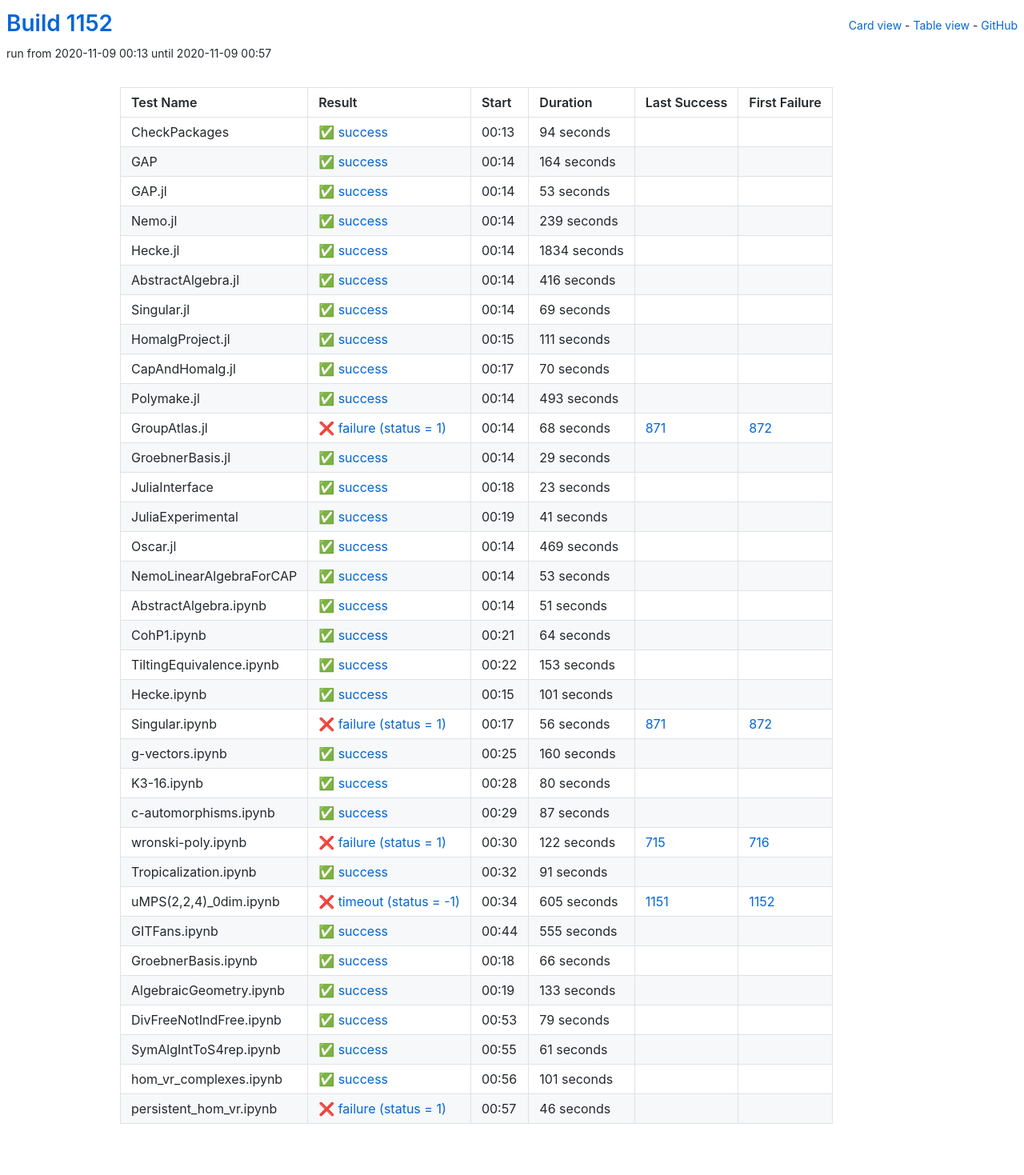
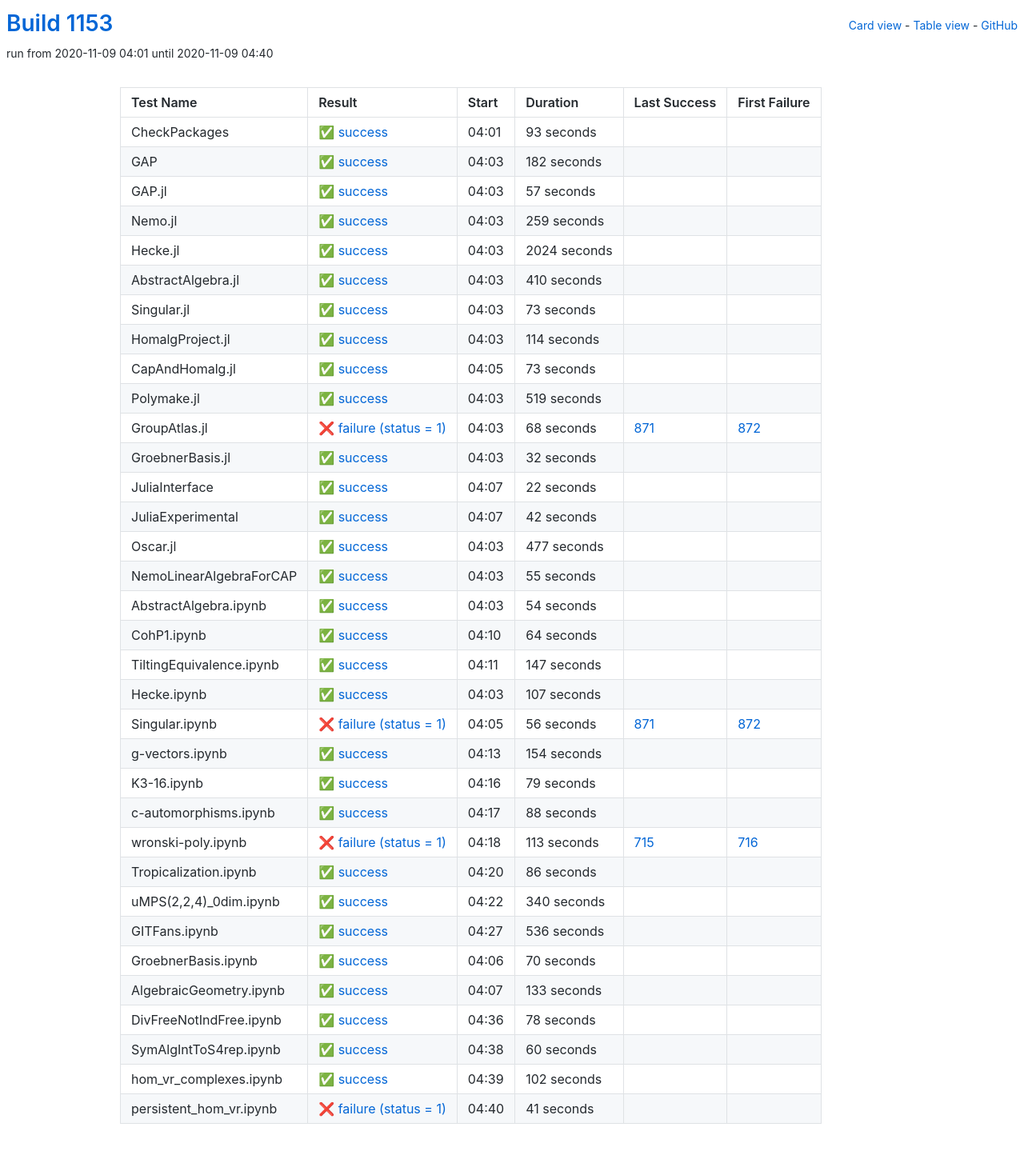
Before and after one commit to oscar-system/oscar-ci-status-stable, a Jekyll site: the page built from table.html, in a window 1280 px wide. Shown: the whole page at 80% size. Built offline with Jekyll 4.4.1, drawn with Linux system fonts in a browser that asks for light colours.

Commit message:
Build #1153

```diff
--- a/_data/ci.yml
+++ b/_data/ci.yml
@@ -1,6 +1,6 @@
 ---
-build: 1152
-build_url: https://oscarci.mathematik.uni-kl.de/job/oscar-stable/1152/
+build: 1153
+build_url: https://oscarci.mathematik.uni-kl.de/job/oscar-stable/1153/
 job: oscar-stable
 organization: oscar-system
 repo: oscar-ci-status-stable
@@ -8,128 +8,128 @@ repourl: https://github.com/oscar-system/oscar-ci-status-stable
 tests:
 - name: CheckPackages
   id: checkpackages
-  log: https://oscarci.mathematik.uni-kl.de/job/oscar-stable/1152/artifact/logs/build-1152/CheckPackages.log
-  start: 2020-11-09 00:13
+  log: https://oscarci.mathematik.uni-kl.de/job/oscar-stable/1153/artifact/logs/build-1153/CheckPackages.log
+  start: 2020-11-09 04:01
   success: true
   exitcode: 0
   status: success
-  duration: 94
+  duration: 93
   last_success: false
   last_success_url:
   first_failure: false
   first_failure_url:
 - name: GAP
   id: gap
-  log: https://oscarci.mathematik.uni-kl.de/job/oscar-stable/1152/artifact/logs/build-1152/GAP.log
-  start: 2020-11-09 00:14
+  log: https://oscarci.mathematik.uni-kl.de/job/oscar-stable/1153/artifact/logs/build-1153/GAP.log
+  start: 2020-11-09 04:03
   success: true
   exitcode: 0
   status: success
-  duration: 164
+  duration: 182
   last_success: false
   last_success_url:
   first_failure: false
   first_failure_url:
 - name: GAP.jl
   id: gap-jl
-  log: https://oscarci.mathematik.uni-kl.de/job/oscar-stable/1152/artifact/logs/build-1152/GAP.jl.log
-  start: 2020-11-09 00:14
+  log: https://oscarci.mathematik.uni-kl.de/job/oscar-stable/1153/artifact/logs/build-1153/GAP.jl.log
+  start: 2020-11-09 04:03
   success: true
   exitcode: 0
   status: success
-  duration: 53
+  duration: 57
   last_success: false
   last_success_url:
   first_failure: false
   first_failure_url:
 - name: Nemo.jl
   id: nemo-jl
-  log: https://oscarci.mathematik.uni-kl.de/job/oscar-stable/1152/artifact/logs/build-1152/Nemo.jl.log
-  start: 2020-11-09 00:14
+  log: https://oscarci.mathematik.uni-kl.de/job/oscar-stable/1153/artifact/logs/build-1153/Nemo.jl.log
+  start: 2020-11-09 04:03
   success: true
   exitcode: 0
   status: success
-  duration: 239
+  duration: 259
   last_success: false
   last_success_url:
   first_failure: false
   first_failure_url:
 - name: Hecke.jl
   id: hecke-jl
-  log: https://oscarci.mathematik.uni-kl.de/job/oscar-stable/1152/artifact/logs/build-1152/Hecke.jl.log
-  start: 2020-11-09 00:14
+  log: https://oscarci.mathematik.uni-kl.de/job/oscar-stable/1153/artifact/logs/build-1153/Hecke.jl.log
+  start: 2020-11-09 04:03
   success: true
   exitcode: 0
   status: success
-  duration: 1834
+  duration: 2024
   last_success: false
   last_success_url:
   first_failure: false
   first_failure_url:
 - name: AbstractAlgebra.jl
   id: abstractalgebra-jl
-  log: https://oscarci.mathematik.uni-kl.de/job/oscar-stable/1152/artifact/logs/build-1152/AbstractAlgebra.jl.log
-  start: 2020-11-09 00:14
+  log: https://oscarci.mathematik.uni-kl.de/job/oscar-stable/1153/artifact/logs/build-1153/AbstractAlgebra.jl.log
+  start: 2020-11-09 04:03
   success: true
   exitcode: 0
   status: success
-  duration: 416
+  duration: 410
   last_success: false
   last_success_url:
   first_failure: false
   first_failure_url:
 - name: Singular.jl
   id: singular-jl
-  log: https://oscarci.mathematik.uni-kl.de/job/oscar-stable/1152/artifact/logs/build-1152/Singular.jl.log
-  start: 2020-11-09 00:14
+  log: https://oscarci.mathematik.uni-kl.de/job/oscar-stable/1153/artifact/logs/build-1153/Singular.jl.log
+  start: 2020-11-09 04:03
   success: true
   exitcode: 0
   status: success
-  duration: 69
+  duration: 73
   last_success: false
   last_success_url:
   first_failure: false
   first_failure_url:
 - name: HomalgProject.jl
   id: homalgproject-jl
-  log: https://oscarci.mathematik.uni-kl.de/job/oscar-stable/1152/artifact/logs/build-1152/HomalgProject.jl.log
-  start: 2020-11-09 00:15
+  log: https://oscarci.mathematik.uni-kl.de/job/oscar-stable/1153/artifact/logs/build-1153/HomalgProject.jl.log
+  start: 2020-11-09 04:03
   success: true
   exitcode: 0
   status: success
-  duration: 111
+  duration: 114
   last_success: false
   last_success_url:
   first_failure: false
   first_failure_url:
 - name: CapAndHomalg.jl
   id: capandhomalg-jl
-  log: https://oscarci.mathematik.uni-kl.de/job/oscar-stable/1152/artifact/logs/build-1152/CapAndHomalg.jl.log
-  start: 2020-11-09 00:17
+  log: https://oscarci.mathematik.uni-kl.de/job/oscar-stable/1153/artifact/logs/build-1153/CapAndHomalg.jl.log
+  start: 2020-11-09 04:05
   success: true
   exitcode: 0
   status: success
-  duration: 70
+  duration: 73
   last_success: false
   last_success_url:
   first_failure: false
   first_failure_url:
 - name: Polymake.jl
   id: polymake-jl
-  log: https://oscarci.mathematik.uni-kl.de/job/oscar-stable/1152/artifact/logs/build-1152/Polymake.jl.log
-  start: 2020-11-09 00:14
+  log: https://oscarci.mathematik.uni-kl.de/job/oscar-stable/1153/artifact/logs/build-1153/Polymake.jl.log
+  start: 2020-11-09 04:03
   success: true
   exitcode: 0
   status: success
-  duration: 493
+  duration: 519
   last_success: false
   last_success_url:
   first_failure: false
   first_failure_url:
 - name: GroupAtlas.jl
   id: groupatlas-jl
-  log: https://oscarci.mathematik.uni-kl.de/job/oscar-stable/1152/artifact/logs/build-1152/GroupAtlas.jl.log
-  start: 2020-11-09 00:14
+  log: https://oscarci.mathematik.uni-kl.de/job/oscar-stable/1153/artifact/logs/build-1153/GroupAtlas.jl.log
+  start: 2020-11-09 04:03
   success: false
   exitcode: 1
   status: failure
@@ -140,80 +140,80 @@ tests:
   first_failure_url: https://oscarci.mathematik.uni-kl.de/job/oscar-stable/872/
 - name: GroebnerBasis.jl
   id: groebnerbasis-jl
-  log: https://oscarci.mathematik.uni-kl.de/job/oscar-stable/1152/artifact/logs/build-1152/GroebnerBasis.jl.log
-  start: 2020-11-09 00:14
+  log: https://oscarci.mathematik.uni-kl.de/job/oscar-stable/1153/artifact/logs/build-1153/GroebnerBasis.jl.log
+  start: 2020-11-09 04:03
   success: true
   exitcode: 0
   status: success
-  duration: 29
+  duration: 32
   last_success: false
   last_success_url:
   first_failure: false
   first_failure_url:
 - name: JuliaInterface
   id: juliainterface
-  log: https://oscarci.mathematik.uni-kl.de/job/oscar-stable/1152/artifact/logs/build-1152/JuliaInterface.log
-  start: 2020-11-09 00:18
+  log: https://oscarci.mathematik.uni-kl.de/job/oscar-stable/1153/artifact/logs/build-1153/JuliaInterface.log
+  start: 2020-11-09 04:07
   success: true
   exitcode: 0
   status: success
-  duration: 23
+  duration: 22
   last_success: false
   last_success_url:
   first_failure: false
   first_failure_url:
 - name: JuliaExperimental
   id: juliaexperimental
-  log: https://oscarci.mathematik.uni-kl.de/job/oscar-stable/1152/artifact/logs/build-1152/JuliaExperimental.log
-  start: 2020-11-09 00:19
+  log: https://oscarci.mathematik.uni-kl.de/job/oscar-stable/1153/artifact/logs/build-1153/JuliaExperimental.log
+  start: 2020-11-09 04:07
   success: true
   exitcode: 0
   status: success
-  duration: 41
+  duration: 42
   last_success: false
   last_success_url:
   first_failure: false
   first_failure_url:
 - name: Oscar.jl
   id: oscar-jl
-  log: https://oscarci.mathematik.uni-kl.de/job/oscar-stable/1152/artifact/logs/build-1152/Oscar.jl.log
-  start: 2020-11-09 00:14
+  log: https://oscarci.mathematik.uni-kl.de/job/oscar-stable/1153/artifact/logs/build-1153/Oscar.jl.log
+  start: 2020-11-09 04:03
   success: true
   exitcode: 0
   status: success
-  duration: 469
+  duration: 477
   last_success: false
   last_success_url:
   first_failure: false
   first_failure_url:
 - name: NemoLinearAlgebraForCAP
   id: nemolinearalgebraforcap
-  log: https://oscarci.mathematik.uni-kl.de/job/oscar-stable/1152/artifact/logs/build-1152/NemoLinearAlgebraForCAP.log
-  start: 2020-11-09 00:14
+  log: https://oscarci.mathematik.uni-kl.de/job/oscar-stable/1153/artifact/logs/build-1153/NemoLinearAlgebraForCAP.log
+  start: 2020-11-09 04:03
   success: true
   exitcode: 0
   status: success
-  duration: 53
+  duration: 55
   last_success: false
   last_success_url:
   first_failure: false
   first_failure_url:
 - name: AbstractAlgebra.ipynb
   id: abstractalgebra-ipynb
-  log: https://oscarci.mathematik.uni-kl.de/job/oscar-stable/1152/artifact/logs/build-1152/AbstractAlgebra.ipynb.log
-  start: 2020-11-09 00:14
+  log: https://oscarci.mathematik.uni-kl.de/job/oscar-stable/1153/artifact/logs/build-1153/AbstractAlgebra.ipynb.log
+  start: 2020-11-09 04:03
   success: true
   exitcode: 0
   status: success
-  duration: 51
+  duration: 54
   last_success: false
   last_success_url:
   first_failure: false
   first_failure_url:
 - name: CohP1.ipynb
   id: cohp1-ipynb
-  log: https://oscarci.mathematik.uni-kl.de/job/oscar-stable/1152/artifact/logs/build-1152/CohP1.ipynb.log
-  start: 2020-11-09 00:21
+  log: https://oscarci.mathematik.uni-kl.de/job/oscar-stable/1153/artifact/logs/build-1153/CohP1.ipynb.log
+  start: 2020-11-09 04:10
   success: true
   exitcode: 0
   status: success
@@ -224,32 +224,32 @@ tests:
   first_failure_url:
 - name: TiltingEquivalence.ipynb
   id: tiltingequivalence-ipynb
-  log: https://oscarci.mathematik.uni-kl.de/job/oscar-stable/1152/artifact/logs/build-1152/TiltingEquivalence.ipynb.log
-  start: 2020-11-09 00:22
+  log: https://oscarci.mathematik.uni-kl.de/job/oscar-stable/1153/artifact/logs/build-1153/TiltingEquivalence.ipynb.log
+  start: 2020-11-09 04:11
   success: true
   exitcode: 0
   status: success
-  duration: 153
+  duration: 147
   last_success: false
   last_success_url:
   first_failure: false
   first_failure_url:
 - name: Hecke.ipynb
   id: hecke-ipynb
-  log: https://oscarci.mathematik.uni-kl.de/job/oscar-stable/1152/artifact/logs/build-1152/Hecke.ipynb.log
-  start: 2020-11-09 00:15
+  log: https://oscarci.mathematik.uni-kl.de/job/oscar-stable/1153/artifact/logs/build-1153/Hecke.ipynb.log
+  start: 2020-11-09 04:03
   success: true
   exitcode: 0
   status: success
-  duration: 101
+  duration: 107
   last_success: false
   last_success_url:
   first_failure: false
   first_failure_url:
 - name: Singular.ipynb
   id: singular-ipynb
-  log: https://oscarci.mathematik.uni-kl.de/job/oscar-stable/1152/artifact/logs/build-1152/Singular.ipynb.log
-  start: 2020-11-09 00:17
+  log: https://oscarci.mathematik.uni-kl.de/job/oscar-stable/1153/artifact/logs/build-1153/Singular.ipynb.log
+  start: 2020-11-09 04:05
   success: false
   exitcode: 1
   status: failure
@@ -260,104 +260,104 @@ tests:
   first_failure_url: https://oscarci.mathematik.uni-kl.de/job/oscar-stable/872/
 - name: g-vectors.ipynb
   id: g-vectors-ipynb
-  log: https://oscarci.mathematik.uni-kl.de/job/oscar-stable/1152/artifact/logs/build-1152/g-vectors.ipynb.log
-  start: 2020-11-09 00:25
+  log: https://oscarci.mathematik.uni-kl.de/job/oscar-stable/1153/artifact/logs/build-1153/g-vectors.ipynb.log
+  start: 2020-11-09 04:13
   success: true
   exitcode: 0
   status: success
-  duration: 160
+  duration: 154
   last_success: false
   last_success_url:
   first_failure: false
   first_failure_url:
 - name: K3-16.ipynb
   id: k3-16-ipynb
-  log: https://oscarci.mathematik.uni-kl.de/job/oscar-stable/1152/artifact/logs/build-1152/K3-16.ipynb.log
-  start: 2020-11-09 00:28
+  log: https://oscarci.mathematik.uni-kl.de/job/oscar-stable/1153/artifact/logs/build-1153/K3-16.ipynb.log
+  start: 2020-11-09 04:16
   success: true
   exitcode: 0
   status: success
-  duration: 80
+  duration: 79
   last_success: false
   last_success_url:
   first_failure: false
   first_failure_url:
 - name: c-automorphisms.ipynb
   id: c-automorphisms-ipynb
-  log: https://oscarci.mathematik.uni-kl.de/job/oscar-stable/1152/artifact/logs/build-1152/c-automorphisms.ipynb.log
-  start: 2020-11-09 00:29
+  log: https://oscarci.mathematik.uni-kl.de/job/oscar-stable/1153/artifact/logs/build-1153/c-automorphisms.ipynb.log
+  start: 2020-11-09 04:17
   success: true
   exitcode: 0
   status: success
-  duration: 87
+  duration: 88
   last_success: false
   last_success_url:
   first_failure: false
   first_failure_url:
 - name: wronski-poly.ipynb
   id: wronski-poly-ipynb
-  log: https://oscarci.mathematik.uni-kl.de/job/oscar-stable/1152/artifact/logs/build-1152/wronski-poly.ipynb.log
-  start: 2020-11-09 00:30
+  log: https://oscarci.mathematik.uni-kl.de/job/oscar-stable/1153/artifact/logs/build-1153/wronski-poly.ipynb.log
+  start: 2020-11-09 04:18
   success: false
   exitcode: 1
   status: failure
-  duration: 122
+  duration: 113
   last_success: 715
   last_success_url: https://oscarci.mathematik.uni-kl.de/job/oscar-stable/715/
   first_failure: 716
   first_failure_url: https://oscarci.mathematik.uni-kl.de/job/oscar-stable/716/
 - name: Tropicalization.ipynb
   id: tropicalization-ipynb
-  log: https://oscarci.mathematik.uni-kl.de/job/oscar-stable/1152/artifact/logs/build-1152/Tropicalization.ipynb.log
-  start: 2020-11-09 00:32
+  log: https://oscarci.mathematik.uni-kl.de/job/oscar-stable/1153/artifact/logs/build-1153/Tropicalization.ipynb.log
+  start: 2020-11-09 04:20
   success: true
   exitcode: 0
   status: success
-  duration: 91
+  duration: 86
   last_success: false
   last_success_url:
   first_failure: false
   first_failure_url:
 - name: uMPS(2,2,4)_0dim.ipynb
   id: umps-2-2-4-0dim-ipynb
-  log: https://oscarci.mathematik.uni-kl.de/job/oscar-stable/1152/artifact/logs/build-1152/uMPS-2-2-4-_0dim.ipynb.log
-  start: 2020-11-09 00:34
-  success: false
-  exitcode: -1
-  status: timeout
-  duration: 605
-  last_success: 1151
-  last_success_url: https://oscarci.mathematik.uni-kl.de/job/oscar-stable/1151/
-  first_failure: 1152
-  first_failure_url: https://oscarci.mathematik.uni-kl.de/job/oscar-stable/1152/
-- name: GITFans.ipynb
-  id: gitfans-ipynb
-  log: https://oscarci.mathematik.uni-kl.de/job/oscar-stable/1152/artifact/logs/build-1152/GITFans.ipynb.log
-  start: 2020-11-09 00:44
+  log: https://oscarci.mathematik.uni-kl.de/job/oscar-stable/1153/artifact/logs/build-1153/uMPS-2-2-4-_0dim.ipynb.log
+  start: 2020-11-09 04:22
   success: true
   exitcode: 0
   status: success
-  duration: 555
+  duration: 340
+  last_success: false
+  last_success_url:
+  first_failure: false
+  first_failure_url:
+- name: GITFans.ipynb
+  id: gitfans-ipynb
+  log: https://oscarci.mathematik.uni-kl.de/job/oscar-stable/1153/artifact/logs/build-1153/GITFans.ipynb.log
+  start: 2020-11-09 04:27
+  success: true
+  exitcode: 0
+  status: success
+  duration: 536
   last_success: false
   last_success_url:
   first_failure: false
   first_failure_url:
 - name: GroebnerBasis.ipynb
   id: groebnerbasis-ipynb
-  log: https://oscarci.mathematik.uni-kl.de/job/oscar-stable/1152/artifact/logs/build-1152/GroebnerBasis.ipynb.log
-  start: 2020-11-09 00:18
+  log: https://oscarci.mathematik.uni-kl.de/job/oscar-stable/1153/artifact/logs/build-1153/GroebnerBasis.ipynb.log
+  start: 2020-11-09 04:06
   success: true
   exitcode: 0
   status: success
-  duration: 66
+  duration: 70
   last_success: false
   last_success_url:
   first_failure: false
   first_failure_url:
 - name: AlgebraicGeometry.ipynb
   id: algebraicgeometry-ipynb
-  log: https://oscarci.mathematik.uni-kl.de/job/oscar-stable/1152/artifact/logs/build-1152/AlgebraicGeometry.ipynb.log
-  start: 2020-11-09 00:19
+  log: https://oscarci.mathematik.uni-kl.de/job/oscar-stable/1153/artifact/logs/build-1153/AlgebraicGeometry.ipynb.log
+  start: 2020-11-09 04:07
   success: true
   exitcode: 0
   status: success
@@ -368,48 +368,48 @@ tests:
   first_failure_url:
 - name: DivFreeNotIndFree.ipynb
   id: divfreenotindfree-ipynb
-  log: https://oscarci.mathematik.uni-kl.de/job/oscar-stable/1152/artifact/logs/build-1152/DivFreeNotIndFree.ipynb.log
-  start: 2020-11-09 00:53
+  log: https://oscarci.mathematik.uni-kl.de/job/oscar-stable/1153/artifact/logs/build-1153/DivFreeNotIndFree.ipynb.log
+  start: 2020-11-09 04:36
   success: true
   exitcode: 0
   status: success
-  duration: 79
+  duration: 78
   last_success: false
   last_success_url:
   first_failure: false
   first_failure_url:
 - name: SymAlgIntToS4rep.ipynb
   id: symalginttos4rep-ipynb
-  log: https://oscarci.mathematik.uni-kl.de/job/oscar-stable/1152/artifact/logs/build-1152/SymAlgIntToS4rep.ipynb.log
-  start: 2020-11-09 00:55
+  log: https://oscarci.mathematik.uni-kl.de/job/oscar-stable/1153/artifact/logs/build-1153/SymAlgIntToS4rep.ipynb.log
+  start: 2020-11-09 04:38
   success: true
   exitcode: 0
   status: success
-  duration: 61
+  duration: 60
   last_success: false
   last_success_url:
   first_failure: false
   first_failure_url:
 - name: hom_vr_complexes.ipynb
   id: hom-vr-complexes-ipynb
-  log: https://oscarci.mathematik.uni-kl.de/job/oscar-stable/1152/artifact/logs/build-1152/hom_vr_complexes.ipynb.log
-  start: 2020-11-09 00:56
+  log: https://oscarci.mathematik.uni-kl.de/job/oscar-stable/1153/artifact/logs/build-1153/hom_vr_complexes.ipynb.log
+  start: 2020-11-09 04:39
   success: true
   exitcode: 0
   status: success
-  duration: 101
+  duration: 102
   last_success: false
   last_success_url:
   first_failure: false
   first_failure_url:
 - name: persistent_hom_vr.ipynb
   id: persistent-hom-vr-ipynb
-  log: https://oscarci.mathematik.uni-kl.de/job/oscar-stable/1152/artifact/logs/build-1152/persistent_hom_vr.ipynb.log
-  start: 2020-11-09 00:57
+  log: https://oscarci.mathematik.uni-kl.de/job/oscar-stable/1153/artifact/logs/build-1153/persistent_hom_vr.ipynb.log
+  start: 2020-11-09 04:40
   success: false
   exitcode: 1
   status: failure
-  duration: 46
+  duration: 41
   last_success: false
   last_success_url:
   first_failure: false
```
Also changed, not shown: README.md.
